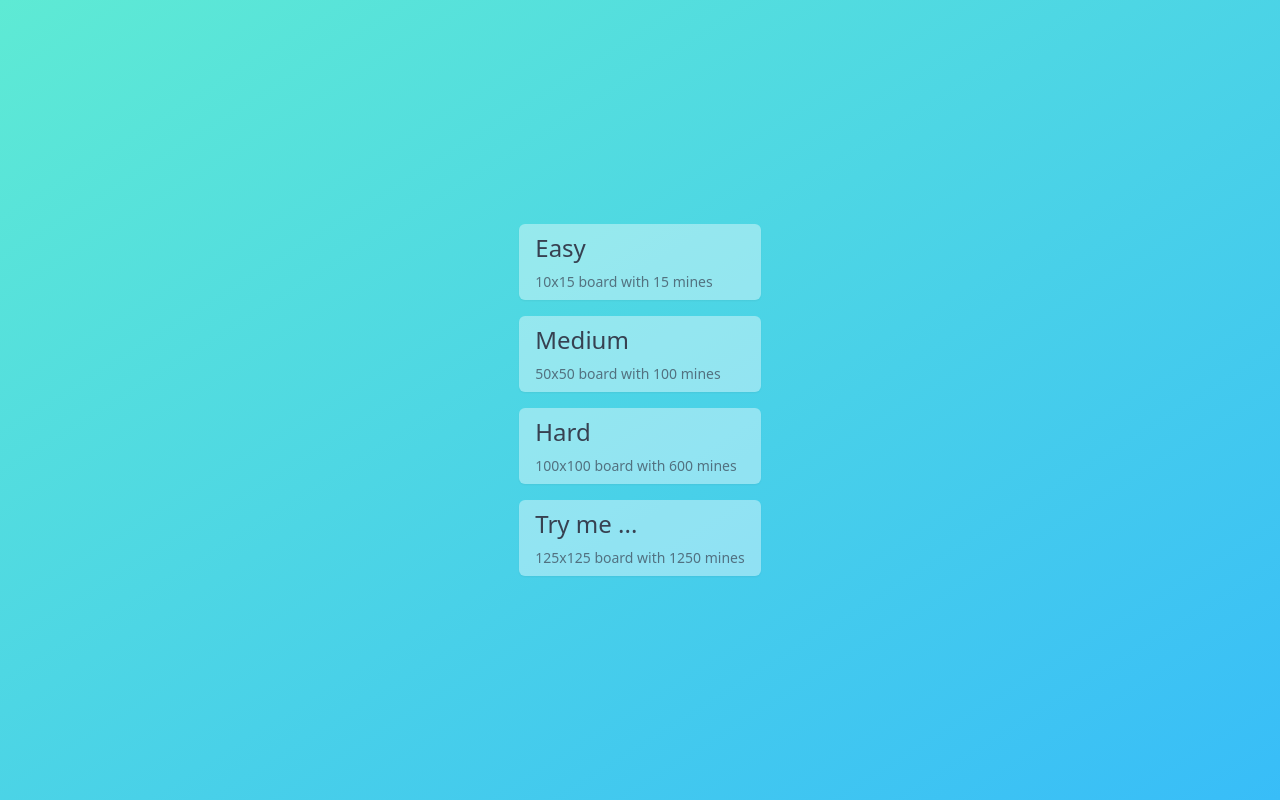
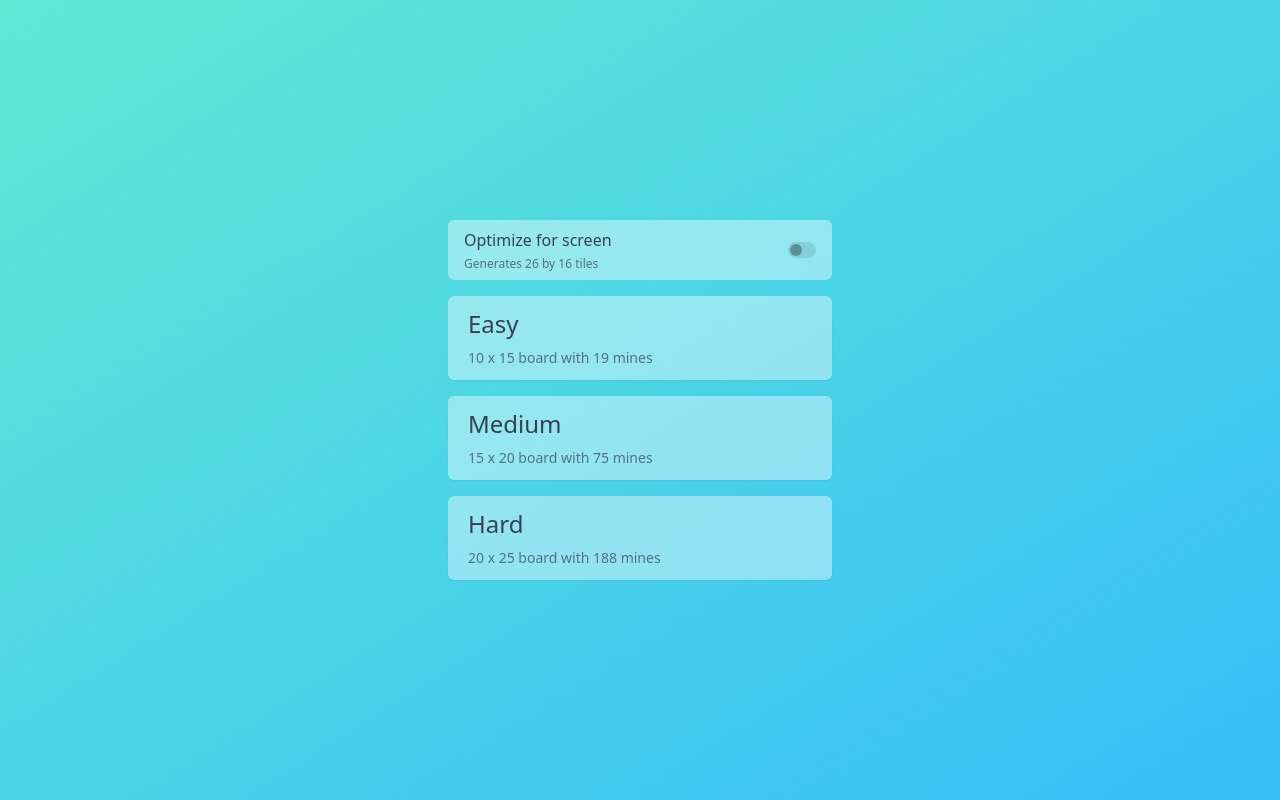
Before and after one commit to Stinobe/Mine-Sweeper, a React app: page / in a window 1280 px wide. Built offline with nearby package versions, Linux system fonts and the light colour scheme.

Commit message:
Update tile states

```diff
--- a/constants/GameTypes.ts
+++ /dev/null
@@ -1,10 +0,0 @@
-import Board from "@/models/Board";
-
-const GameTypes: Board[] = [
-  new Board({ name: "Easy", horizontal: 10, vertical: 15, minesPercentage: .1 }),
-  new Board({ name: "Medium", horizontal: 50, vertical: 50, minesPercentage: .04}),
-  new Board({ name: "Hard", horizontal: 100, vertical: 100, minesPercentage: .06 }),
-  new Board({ name: "Try me ...", horizontal: 125, vertical: 125, minesPercentage: .08 })
-];
-
-export default GameTypes;
--- a/src/components/Cell.tsx
+++ b/src/components/Cell.tsx
@@ -1,6 +1,10 @@
 import { TileInfo } from "@/models/Tile";
 import classes from "@/utils/Classes";
-import { FireIcon, FlagIcon } from "@heroicons/react/outline";
+import {
+  FireIcon,
+  FlagIcon,
+  QuestionMarkCircleIcon,
+} from "@heroicons/react/outline";
 import React, { useState } from "react";
 import { GameMode } from "./Game";
 
@@ -34,13 +38,8 @@ const Cell: React.FC<CellProps> = ({ tile, x, y, mode }: CellProps) => {
         </span>
       ) : (
         <span
-          onClick={() => {
-            if (mode === GameMode.SWEEP) {
-              cell.makeVisible();
-            } else if (mode === GameMode.FLAG) {
-              cell.toggleFlag();
-            }
-          }}
+          onClick={cell.makeVisible}
+          onContextMenu={cell.toggleState}
           className={classes(
             "absolute top-0 right-0 bottom-0 left-0 transition-colors grid justify-center content-center bg-white/40 dark:bg-black/40",
             {
@@ -53,10 +52,11 @@ const Cell: React.FC<CellProps> = ({ tile, x, y, mode }: CellProps) => {
             }
           )}>
           <span>
-            {cell.isFlagged ? (
-              <FlagIcon className="h-4 w-4 text-yellow-700 dark:text-yellow-300" />
-            ) : (
-              ""
+            {cell.isFlagged && (
+              <FlagIcon className="h-5 w-5 text-yellow-700 dark:text-yellow-300" />
+            )}
+            {cell.isMarked && (
+              <QuestionMarkCircleIcon className="h-6 w-6 text-yellow-700 dark:text-blue-500" />
             )}
           </span>
         </span>
--- a/src/components/GameForm.tsx
+++ b/src/components/GameForm.tsx
@@ -1,26 +1,72 @@
 import Board from "@/models/Board";
-import React from "react";
+import Grid from "@/models/Grid";
+import { Debounce } from "@/utils/Debounce";
+import React, { useState } from "react";
 import { Link } from "react-router-dom";
+import Optimize from "./Optimize";
 
 type GameFormProps = {
   boards: Board[];
 };
 
-const GameForm: React.FC<GameFormProps> = ({ boards }: GameFormProps) => (
+const GameForm: React.FC<GameFormProps> = ({ boards }: GameFormProps) => {
+  const [isOptimized, setIsOptimized] = useState<boolean>(false);
+
+  const toggleOptimized = (): void => {
+    setIsOptimized(!isOptimized);
+  };
+
+  const [maxSize, setMaxSize] = useState<{ x: number; y: number }>(
+    Grid.maxForScreen
+  );
+
+  const debouncer = new Debounce(() => {
+    setMaxSize(Grid.maxForScreen);
+  });
+
+  window.addEventListener("resize", debouncer);
+
+  const getSize = (board: {
+    x: number;
+    y: number;
+    minesPercentage: number;
+  }) => {
+    const size = isOptimized ? maxSize : board;
+    const { x, y } = size;
+    const mines = Math.round(x * y * board.minesPercentage);
+    return { x: size.x, y: size.y, mines };
+  };
+
+  return (
     <div className="min-w-max">
-    <div className="flex flex-col gap-4">
-      {boards.map((board, i) => (
+      <div className="flex flex-col gap-4 w-96">
+        <Optimize
+          onToggle={toggleOptimized}
+          maxSize={maxSize}
+          isOptimized={isOptimized}
+        />
+        {boards.map((board, i) => {
+          const boardInfo = getSize({
+            x: board.size.x,
+            y: board.size.y,
+            minesPercentage: board.minesPercentage,
+          });
+          return (
             <Link
-          to={`/g/${board.size.x}/${board.size.y}/${board.mines}`}
+              to={`/g/${boardInfo.x}/${boardInfo.y}/${boardInfo.mines}`}
               tabIndex={i}
               key={board.name}
-          className="bg-white/40 px-4 py-2 rounded-md text-gray-700 transition-all shadow-sm hover:scale-110 hover:shadow-lg hover:bg-sky-600 hover:text-white dark:bg-black/40 dark:text-gray-200 dark:hover:bg-fuchsia-900">
+              className="bg-white/40 px-5 py-3 rounded-md text-gray-700 transition-all shadow-sm hover:scale-110 hover:shadow-lg hover:bg-sky-600 hover:text-white dark:bg-black/40 dark:text-gray-200 dark:hover:bg-fuchsia-900">
               <p className="text-2xl mb-2">{board.name}</p>
-          <p className="text-sm font-light opacity-70">{board.description}</p>
+              <p className="text-sm font-light opacity-70">
+                {`${boardInfo.x} x ${boardInfo.y} board with ${boardInfo.mines} mines`}
+              </p>
             </Link>
-      ))}
+          );
+        })}
       </div>
     </div>
   );
+};
 
 export default GameForm;
--- /dev/null
+++ b/src/components/Optimize.tsx
@@ -0,0 +1,46 @@
+import classes from "@/utils/Classes";
+import React from "react";
+
+type OptimizeProps = {
+  className?: string;
+  onToggle: () => void;
+  isOptimized: boolean;
+  maxSize: { x: number; y: number };
+};
+
+const Optimize: React.FC<OptimizeProps> = ({
+  className,
+  isOptimized,
+  maxSize,
+  onToggle,
+}: OptimizeProps) => {
+  return (
+    <div
+      className={classes(
+        "bg-white/40 px-4 py-2 rounded-md transition-colors text-gray-700 hover:bg-sky-300 hover:text-white dark:bg-black/40 dark:text-gray-200 dark:hover:bg-black/60 cursor-pointer",
+        className || ""
+      )}>
+      <div
+        onClick={onToggle}
+        className="flex justify-between content-center items-center align-middle">
+        <div>
+          <p className="text-l mb-1">Optimize for screen</p>
+          <p className="text-xs font-light opacity-70">
+            Generates {maxSize.x} by {maxSize.y} tiles
+          </p>
+        </div>
+        <div>
+          <div className="w-7 h-4 bg-black/10 dark:bg-white/10 rounded-full flex border-2 border-transparent">
+            <div
+              className={classes(
+                "w-3 h-3 rounded-full bg-black/30 dark:bg-white/30 float-right transition-all",
+                isOptimized ? "translate-x-full bg-sky-500" : ""
+              )}></div>
+          </div>
+        </div>
+      </div>
+    </div>
+  );
+};
+
+export default Optimize;
--- /dev/null
+++ b/src/constants/GameTypes.ts
@@ -0,0 +1,9 @@
+import Board from "@/models/Board";
+
+const GameTypes: Board[] = [
+  new Board({ name: "Easy", horizontal: 10, vertical: 15, minesPercentage: .125 }),
+  new Board({ name: "Medium", horizontal: 15, vertical: 20, minesPercentage: .25}),
+  new Board({ name: "Hard", horizontal: 20, vertical: 25, minesPercentage: .375 }),
+];
+
+export default GameTypes;
--- a/src/index.tsx
+++ b/src/index.tsx
@@ -3,6 +3,10 @@ import { createRoot } from "react-dom/client";
 import "./main.css";
 import AppRoutes from "./routes";
 
+window.addEventListener("contextmenu", e => {
+  e.preventDefault();
+});
+
 const container = document.getElementById("app");
 const root = container ? createRoot(container) : null;
 if (root) root.render(<AppRoutes />);
--- a/src/models/Grid.ts
+++ b/src/models/Grid.ts
@@ -52,6 +52,26 @@ class Grid {
   public get TileInfo(): TileInfo[][] {
     return this.tiles.map(row => row.map(tile => tile.info));
   }
+
+  public static getNumberOfMines({ x, y, p }: { x: number, y: number, p: number }): number {
+    const perc = p < 1 ? p : p / 100;
+    return Math.round((x * y) * perc);
+  }
+
+  private static getMaxForScreen = (size: number, gap: number): { x: number, y: number } => {
+    const { innerWidth, innerHeight } = window;
+    const maxWidth = Math.floor(innerWidth * 0.9);
+    const maxHeight = Math.floor(innerHeight * 0.9);
+    const tileSize = size + gap;
+    return {
+      x: Math.floor(maxWidth / tileSize),
+      y: Math.floor(maxHeight / tileSize)
+    }
+  }
+
+  public static get maxForScreen(): { x: number, y: number } {
+    return this.getMaxForScreen(40, 4);
+  }
 }
 
 export default Grid;
--- a/src/routes/index.tsx
+++ b/src/routes/index.tsx
@@ -1,10 +1,9 @@
+import GameTypes from "@/constants/GameTypes";
 import GamePage from "@/pages/Game";
-import GameTypes from "constants/GameTypes";
 import React, { Suspense } from "react";
 import { BrowserRouter as Router, Route, Routes } from "react-router-dom";
 
 const GameForm = React.lazy(() => import("@/components/GameForm"));
-const Game = React.lazy(() => import("@/components/Game"));
 
 const AppRoutes: React.FC = () => {
   return (
--- /dev/null
+++ b/src/utils/Debounce.ts
@@ -0,0 +1,17 @@
+interface Idebounce {
+  delay: number;
+  timeout?: ReturnType<typeof setTimeout>;
+  callback: () => void;
+  debouncer: () => void;
+}
+
+export const Debounce = function(this: Idebounce, cb: () => void, delay: number = 250): () => void {
+  this.delay = delay;
+  this.callback = cb;
+  this.timeout = this.timeout || undefined;
+  this.debouncer = () => {
+    if (this.timeout) clearTimeout(this.timeout);
+    this.timeout = setTimeout(this.callback, this.delay);
+  }
+  return this.debouncer.bind(this);
+} as any as { new (cb: () => void, delay?: number): () => void};
--- a/src/utils/EventDispatcher.ts
+++ b/src/utils/EventDispatcher.ts
@@ -1,5 +1,5 @@
 export enum GameEvent {
-  "TOGGLE_FLAG",
+  "TOGGLE_STATE",
   "OPEN_MINE"
 };
 
--- /dev/null
+++ b/src/utils/Screen.ts
@@ -0,0 +1,14 @@
+const getMaxForScreen = (size: number, gap: number): { x: number, y: number } => {
+  const { innerWidth, innerHeight } = window;
+  const maxWidth = Math.floor(innerWidth * 0.9);
+  const maxHeight = Math.floor(innerHeight * 0.9);
+  const tileSize = size + gap;
+  return {
+    x: Math.floor(maxWidth / tileSize),
+    y: Math.floor(maxHeight / tileSize)
+  }
+}
+
+export {
+  getMaxForScreen
+};
```
Also changed, not shown: src/models/Tile.ts (+39 -9 lines). Lines whose indentation alone changed are shown as unchanged.
